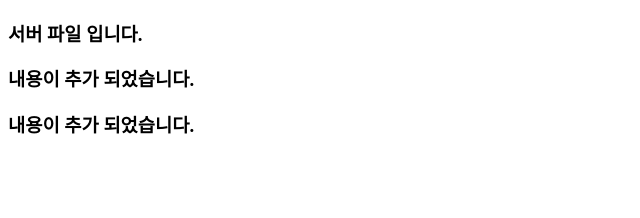
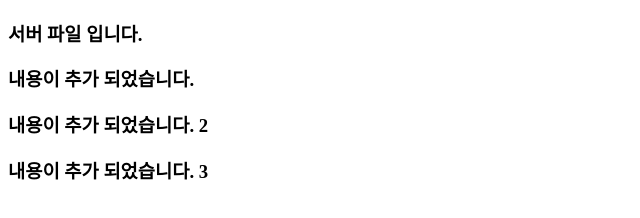
Before and after one commit to chojaehu/work1, a plain HTML site: page sever.html in a window 1280 px wide. Shown: the whole page, without its empty margins (0-640 px from the left). Drawn offline with Linux system fonts and the light colour scheme.

Commit message:
server append3

```diff
--- a/sever.html
+++ b/sever.html
@@ -8,6 +8,7 @@
 <body>
     <h3>서버 파일 입니다.</h3>
     <h3>내용이 추가 되었습니다.</h3>
-    <h3>내용이 추가 되었습니다.</h3>
+    <h3>내용이 추가 되었습니다. 2</h3>
+    <h3>내용이 추가 되었습니다. 3</h3>
 </body>
 </html>
```
